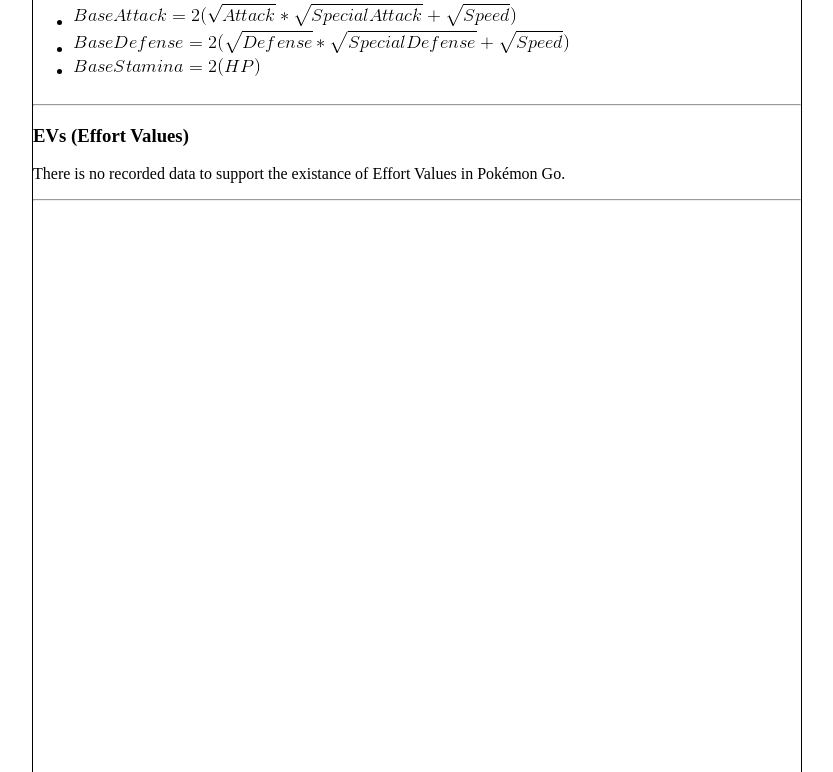
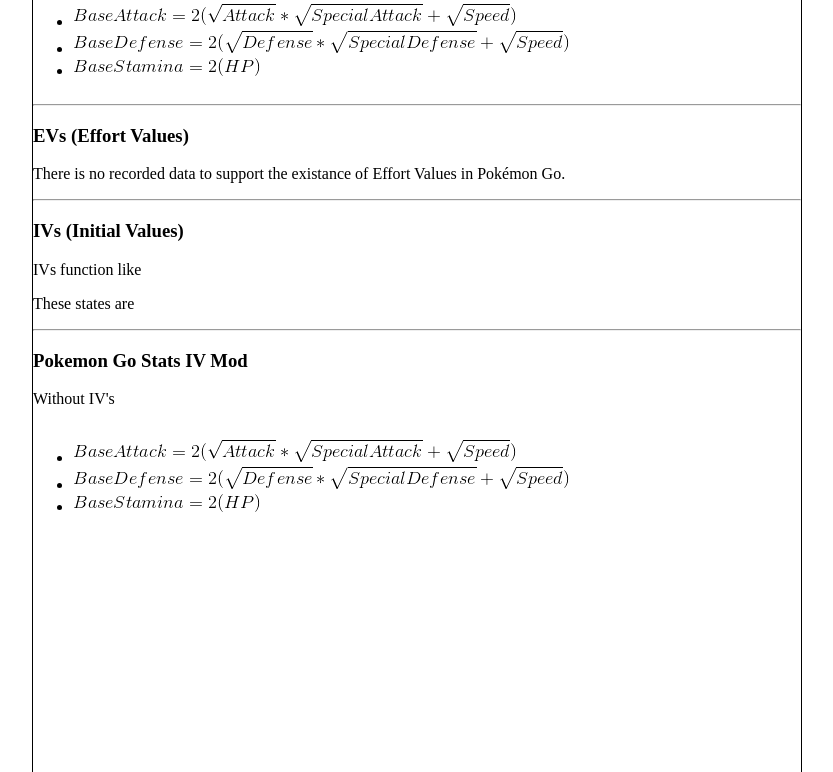
Before and after one commit to chriskoh/pokemongo, a Flask app: template templates/form.html in a window 1280 px wide. Shown: the part 218-990 px from the top of the page, without its empty margins (223-1056 px from the left). Run offline with Flask 2, Linux system fonts and the light colour scheme; the template is opened without the code that fills it, so the values that code supplies are empty.

Commit message:
added more formatting

```diff
--- a/templates/form.html
+++ b/templates/form.html
@@ -29,9 +29,22 @@
                     </ul>
                 </div>
                 <hr>
-                <h3>EVs (Effort Values)</h3>
-                <p>There is no recorded data to support the existance of Effort Values in Pokémon Go.</p>
+                    <h3>EVs (Effort Values)</h3>
+                    <p>There is no recorded data to support the existance of Effort Values in Pokémon Go.</p>
                 <hr>
+                    <h3>IVs (Initial Values)</h3>
+                    <p>IVs function like</p>
+                    <p>These states are</p>
+                <hr>
+                    <h3>Pokemon Go Stats IV Mod</h3>
+                    <p>Without IV's</p>
+                    <div id="formulas">
+                        <ul>
+                            <li><img id="image3" src="http://chriskoh.io/images/baseattack.gif" /></li>
+                            <li><img id="image3" src="http://chriskoh.io/images/basedefense.gif" /></li>
+                            <li><img id="image3" src="http://chriskoh.io/images/basestamina.gif" /></li>
+                        </ul>
+                    </div>
             </div>
         </div>
 	</body>
```
